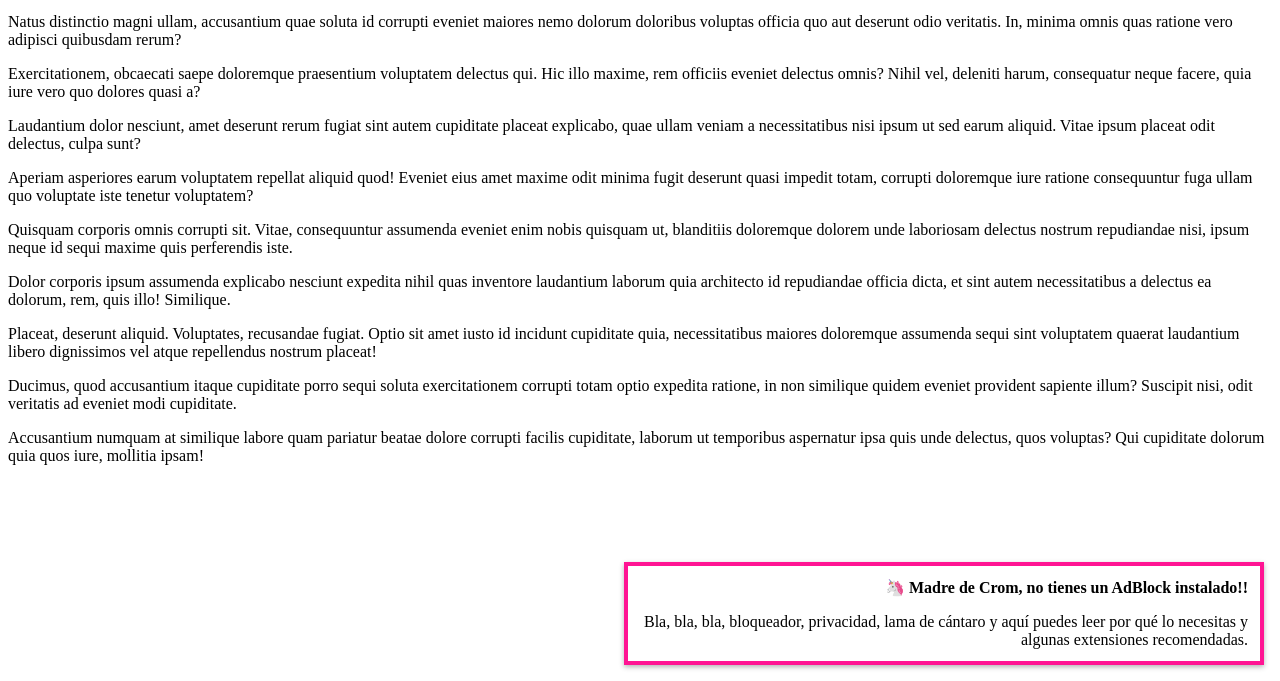
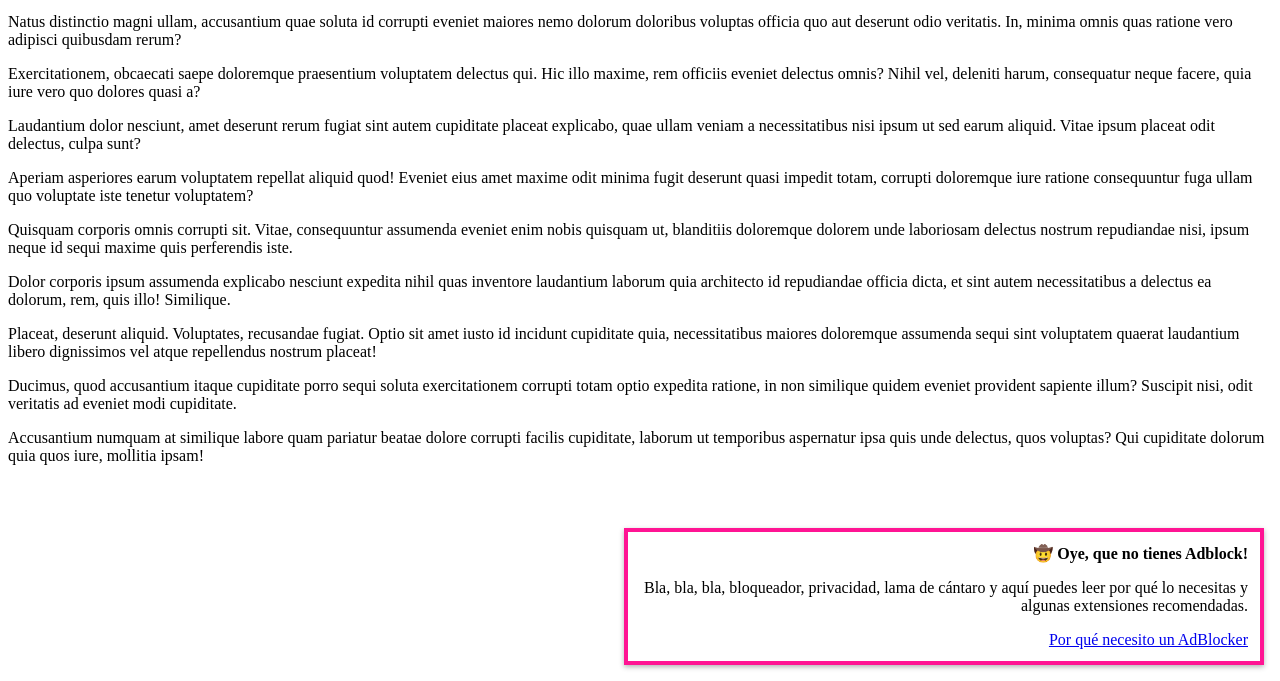
Before and after one commit to spacenomads/oye-el-adblock, a plain HTML site: page demo/index.html in a window 1280 px wide. Shown: the part 119-800 px from the top of the page. Drawn offline with Linux system fonts and the light colour scheme.

Commit message:
refactor: Primera refactorización y regorganización:
- Añadeiconos
- Reordena CSS y JS
- Renombra variables
- Incluye un pequeño favicon
- 🤠

```diff
--- a/index.html
+++ b/demo/index.html
@@ -1,12 +1,13 @@
 <!DOCTYPE html>
-<html lang="en">
+<html lang="es">
 <head>
 	<meta charset="UTF-8">
 	<meta name="viewport" content="width=device-width, initial-scale=1.0">
-	<title>Reverse Adblock v1.0.0</title>
-	<!-- <link rel="stylesheet" href="ublock-origin.css"> -->
-	<link rel="stylesheet" href="reverse-adblock.css">
-	<script src="reverse-adblock.js" defer></script>
+	<title>Oye, el adBlock! v1.0.0</title>
+	<link rel="shortcut icon" href="favicon.ico"/>
+	<!-- <link rel="stylesheet" href="../assets/css/ublock-origin.css"> -->
+	<link rel="stylesheet" href="../dist/oye-el-adblock.css">
+	<script src="../dist/oye-el-adblock.js" defer></script>
 </head>
 <body>
 	<h1>Página de prueba</h1>
--- /dev/null
+++ b/dist/oye-el-adblock.css
@@ -0,0 +1,39 @@
+.oyeElAdBlock {
+	background-color: white;
+	bottom: 1em;
+	box-shadow: 0 2px 5px rgba(0,0,0,.3);
+	box-sizing: border-box;
+	max-width: 50vw;
+	position: fixed;
+	right: 1em;
+	text-align: right;
+}
+
+.oyeElAdBlock::after {
+	--offset: 0;
+	border: 4px solid deeppink;
+	bottom: var(--offset);
+	content: '';
+	left: var(--offset);
+	pointer-events: none;
+	position: absolute;
+	right: var(--offset);
+	top: var(--offset);
+}
+
+.oyeElAdBlock__wrapper {
+	padding: 1em;
+}
+
+.oyeElAdBlock__title {
+	font-size: inherit;
+	margin: 0 0 1em;
+}
+
+.oyeElAdBlock__paragraph {
+	margin: 0;
+}
+
+.oyeElAdBlock__paragraph + .oyeElAdBlock__paragraph {
+	margin-top: 1em;
+}
--- /dev/null
+++ b/dist/oye-el-adblock.js
@@ -0,0 +1,131 @@
+const oyeElAdBlock = (function() {
+	let hasAdBlockActive = false
+
+	const AD_TARGET_CLASSES = [
+		'aan_fake',
+		'aan_fake__video-units',
+		'ad',
+		'adde_modal_detector',
+		'adde_modal-overlay',
+		'adsbyrunactive',
+		'advboxemb',
+		'advertising',
+		'aff-content-col',
+		'aff-inner-col',
+		'aff-item-list',
+		'amp-ad-inner',
+		'aoa_overlay',
+		'ark-ad-message',
+		'ave-pl',
+		'bloc-pub',
+		'bloc-pub2',
+		'blocker-notice',
+		'blocker-overlay',
+		'bottom-hor-block',
+		'brs-block',
+		'd-none',
+		'dbanner',
+		'exo-horizontal',
+		'fints-block__row',
+		'ftf-dma-note',
+		'full-ave-pl',
+		'full-bns-block',
+		'gallery-bns-bl',
+		'glx-watermark-container',
+		'GoogleActiveViewElement',
+		'happy-inside-player',
+		'happy-under-player',
+		'header-menu-bottom-ads',
+		'hor_banner',
+		'imggif',
+		'in_stream_banner',
+		'inplayer_banners',
+		'inplayer-ad',
+		'mdp-deblocker-wrapper',
+		'message',
+		'native-ad',
+		'native-ad-1',
+		'ninja-recommend-block',
+		'overlay-advertising-new',
+		'player-bns-block',
+		'preroll-blocker',
+		'rkads',
+		'rps_player_ads',
+		'stream-item-widget',
+		'trafficjunky-float-right',
+		'vertbars',
+		'video-brs',
+		'wgAdBlockMessage',
+		'wps-player__happy-inside',
+		'ytd-j',
+		'yxd-j',
+		'yxd-jd',
+	]
+
+	function getContentTemplate(content) {
+		const {custom_class_name} = content;
+		const newElement = document.createElement('SECTION')
+		newElement.className = `oyeElAdBlock js-oyeElAdBlock ${content.custom_class_name} ${AD_TARGET_CLASSES.join(' ')}`
+
+		const wrapper = document.createElement('DIV')
+		wrapper.classList.add(`oyeElAdBlock__wrapper`)
+		wrapper.classList.add(`${custom_class_name}__wrapper`)
+
+		const title = `<h2 class="oyeElAdBlock__title ${custom_class_name}__title">${content.title}</h2>`
+		wrapper.innerHTML += title
+
+		for (const p of content.html_text) {
+			const template = `<p class="oyeElAdBlock__paragraph ${custom_class_name}__paragraph">${p}</p>`
+			wrapper.innerHTML += template
+		}
+
+		if (content.link.url && content.link.text) {
+			const extraLinkTemplate = `<p class="oyeElAdBlock__paragraph ${custom_class_name}__paragraph"><a href="${content.link.url}" class="oyeElAdBlock__link ${custom_class_name}__link">${content.link.text}</a></p>`
+			wrapper.innerHTML += extraLinkTemplate
+		}
+
+		newElement.append(wrapper)
+
+		return newElement;
+	}
+
+	function init(userContent) {
+		const defaultContent = {
+			title: '🤠 Oye, que no tienes Adblock!',
+			html_text: [
+				'Bla, bla, bla, bloqueador, privacidad, lama de cántaro y aquí puedes leer por qué lo necesitas y algunas extensiones recomendadas.',
+			],
+			link: {
+				url: '#adblock',
+				text: 'Por qué necesito un AdBlocker',
+			},
+			custom_class_name: 'paque'
+		}
+
+		const content = {...defaultContent, ...userContent}
+		const oyeElAdBlockExists = !!document.querySelector('.js-oyeElAdBlock')
+
+		const newAdElement = getContentTemplate(content)
+		newAdElement.append();
+
+		!oyeElAdBlockExists && document.body.append(newAdElement)
+		const oyeElAdBlockElement = document.querySelector('.js-oyeElAdBlock')
+
+		hasAdBlockActive = !!oyeElAdBlockElement.offsetHeight
+
+		console.log(!hasAdBlockActive ? '😎 El adBlocker está bloqueando' : '🤬 Ni está ni se le espera')
+
+
+
+	}
+
+	return {
+		init,
+	};
+})()
+
+const customContent = {
+	custom_class_name: '🌵'
+}
+
+oyeElAdBlock.init(customContent)
--- a/reverse-adblock.css
+++ /dev/null
@@ -1,39 +0,0 @@
-.reverseAdblock {
-	background-color: white;
-	box-sizing: border-box;
-	position: fixed;
-	right: 1em;
-	bottom: 1em;
-	box-shadow: 0 2px 5px rgba(0,0,0,.3);
-	text-align: right;
-	max-width: 50vw;
-}
-
-.reverseAdblock::after {
-	--offset: 0;
-	content: '';
-	position: absolute;
-	left: var(--offset);
-	right: var(--offset);
-	top: var(--offset);
-	bottom: var(--offset);
-	pointer-events: none;
-	border: 4px solid deeppink;
-}
-
-.reverseAdblock__wrapper {
-	padding: 1em;
-}
-
-.reverseAdblock__title {
-	margin: 0 0 1em;
-	font-size: inherit;
-}
-
-.reverseAdblock__paragraph {
-	margin: 0;
-}
-
-.reverseAdblock__paragraph + .reverseAdblock__paragraph {
-	margin-top: 1em;
-}
--- a/reverse-adblock.js
+++ /dev/null
@@ -1,65 +0,0 @@
-const reverseAdblock = (function() {
-
-	let hasAdBlockActive = false
-
-
-	function getContentTemplate(content) {
-		const {custom_class_name} = content;
-		const wrapper = document.createElement('DIV')
-		wrapper.classList.add(`reverseAdblock__wrapper`)
-		wrapper.classList.add(`${custom_class_name}__wrapper`)
-
-		const title = `<h2 class="reverseAdblock__title ${custom_class_name}__title">${content.title}</h2>`
-		wrapper.innerHTML += title
-
-		for (const p of content.html_text) {
-			const template = `<p class="reverseAdblock__paragraph ${custom_class_name}__paragraph">${p}</p>`
-			wrapper.innerHTML += template
-		}
-
-		return wrapper;
-	}
-
-	function init(userContent) {
-
-		const defaultContent = {
-			title: '🦄 Madre de Crom, no tienes un AdBlock instalado!!',
-			html_text: [
-				'Bla, bla, bla, bloqueador, privacidad, lama de cántaro y aquí puedes leer por qué lo necesitas y algunas extensiones recomendadas.',
-			],
-			link: {
-				url: '#AdBlocker',
-				text: 'Por qué necesito un AdBlocker',
-			},
-			custom_class_name: 'paque'
-		}
-
-		const content = {...defaultContent, ...userContent}
-
-		const reverseAdblockExists = !!document.querySelector('.js-reverseAdblock')
-
-		const newAdElement = document.createElement('SECTION')
-		newAdElement.className = `reverseAdblock js-reverseAdblock ${content.custom_class_name} ftf-dma-note ad native-ad native-ad-1 ytd-j yxd-j yxd-jd aff-content-col aff-inner-col aff-item-list ark-ad-message inplayer-ad inplayer_banners in_stream_banner trafficjunky-float-right dbanner preroll-blocker happy-inside-player blocker-notice blocker-overlay exo-horizontal ave-pl bottom-hor-block brs-block advboxemb wgAdBlockMessage glx-watermark-container overlay-advertising-new header-menu-bottom-ads rkads mdp-deblocker-wrapper amp-ad-inner imggif bloc-pub bloc-pub2 hor_banner aan_fake aan_fake__video-units rps_player_ads fints-block__row full-ave-pl full-bns-block vertbars video-brs player-bns-block wps-player__happy-inside gallery-bns-bl stream-item-widget adsbyrunactive happy-under-player adde_modal_detector adde_modal-overlay ninja-recommend-block aoa_overlay message`
-		newAdElement.append(getContentTemplate(content));
-
-		!reverseAdblockExists && document.body.append(newAdElement)
-		const reverseAdblockElement = document.querySelector('.js-reverseAdblock')
-
-		hasAdBlockActive = !!reverseAdblockElement.offsetHeight
-
-		console.log(!hasAdBlockActive ? '😎 El adBlocker está bloqueando' : '🤬 Ni está ni se le espera')
-
-
-
-	}
-
-	return {
-		init,
-	};
-})()
-
-const customContent = {
-	custom_class_name: '🌵'
-}
-
-reverseAdblock.init(customContent)
```
Also changed, not shown: assets/css/ublock-origin.css (renamed from ublock-origin.css), assets/img/icons/adblock-plus-128.png (added), assets/img/icons/adguard-128.png (added), assets/img/icons/ghostery-128.png (added), assets/img/icons/ublock-origin-128.png (added), favicon.ico (added).
